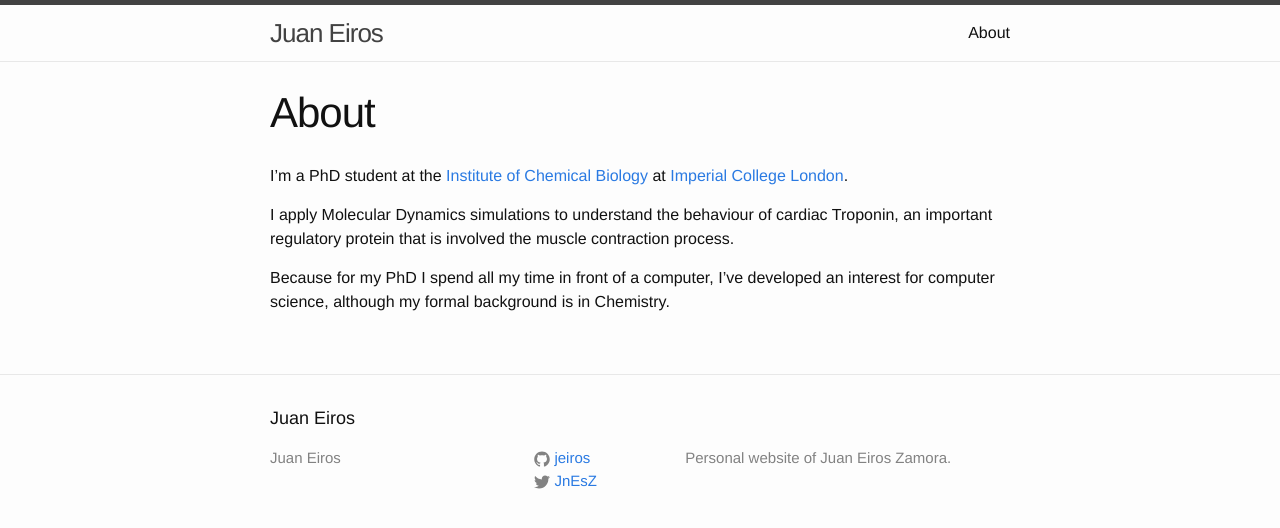
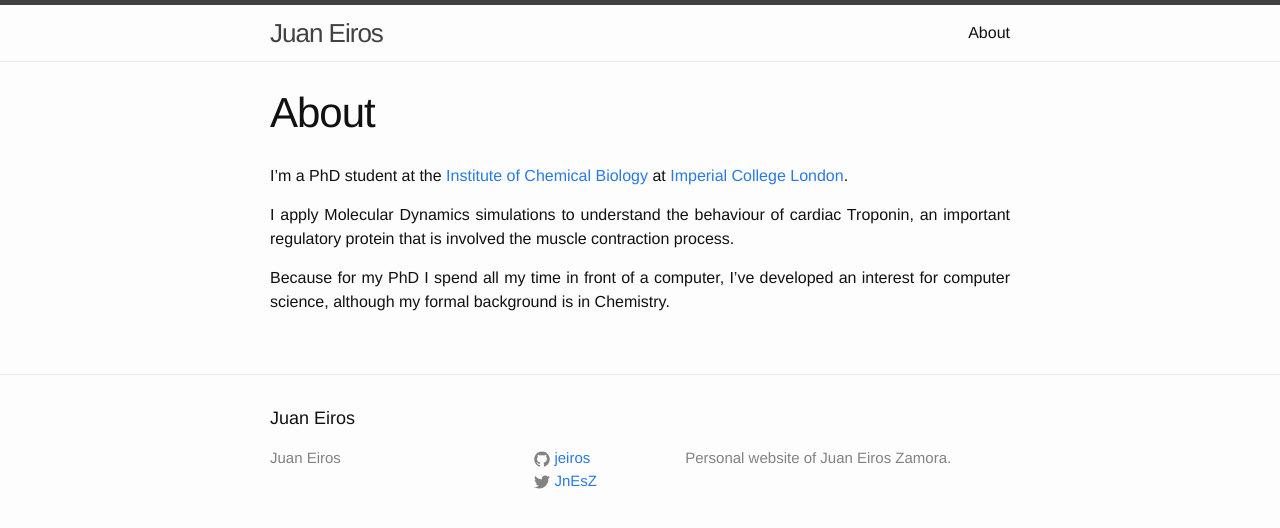
Before and after one commit to jeiros/jeiros.github.io, a Jekyll site: the page built from about.md, in a window 1280 px wide. Shown: the top 528 px of the page. Built offline with Jekyll 4.4.1, drawn with Linux system fonts in a browser that asks for light colours.

Commit message:
justify div text

```diff
--- a/_sass/_base.scss
+++ b/_sass/_base.scss
@@ -204,3 +204,10 @@ pre {
         }
     }
 }
+
+
+/*justify text*/
+div {
+    text-align: justify;
+    text-justify: inter-word;
+}
```
